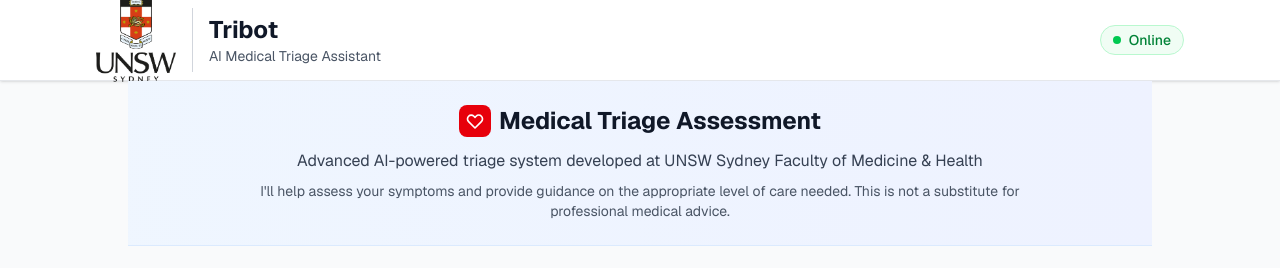
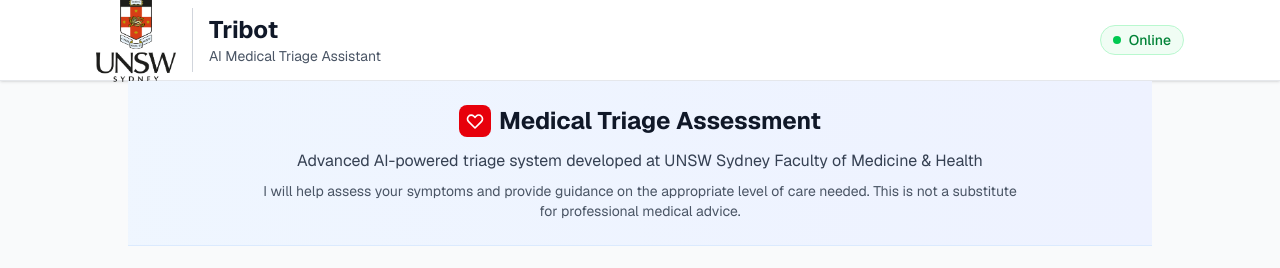
Before and after one commit to AbuRayhan71/tribot, a Next.js app: page / in a window 1280 px wide. Shown: the top 268 px of the page. Built offline with nearby package versions, Linux system fonts and the light colour scheme.

Commit message:
inting rule violation
lol this is someting new it was just a ' , fucking hell

```diff
--- a/src/app/page.tsx
+++ b/src/app/page.tsx
@@ -160,7 +160,7 @@
               Advanced AI-powered triage system developed at UNSW Sydney Faculty of Medicine & Health
             </p>
             <p className="text-sm text-gray-600">
-              I'll help assess your symptoms and provide guidance on the appropriate level of care needed.
+              I will help assess your symptoms and provide guidance on the appropriate level of care needed.
               This is not a substitute for professional medical advice.
             </p>
           </div>
```
